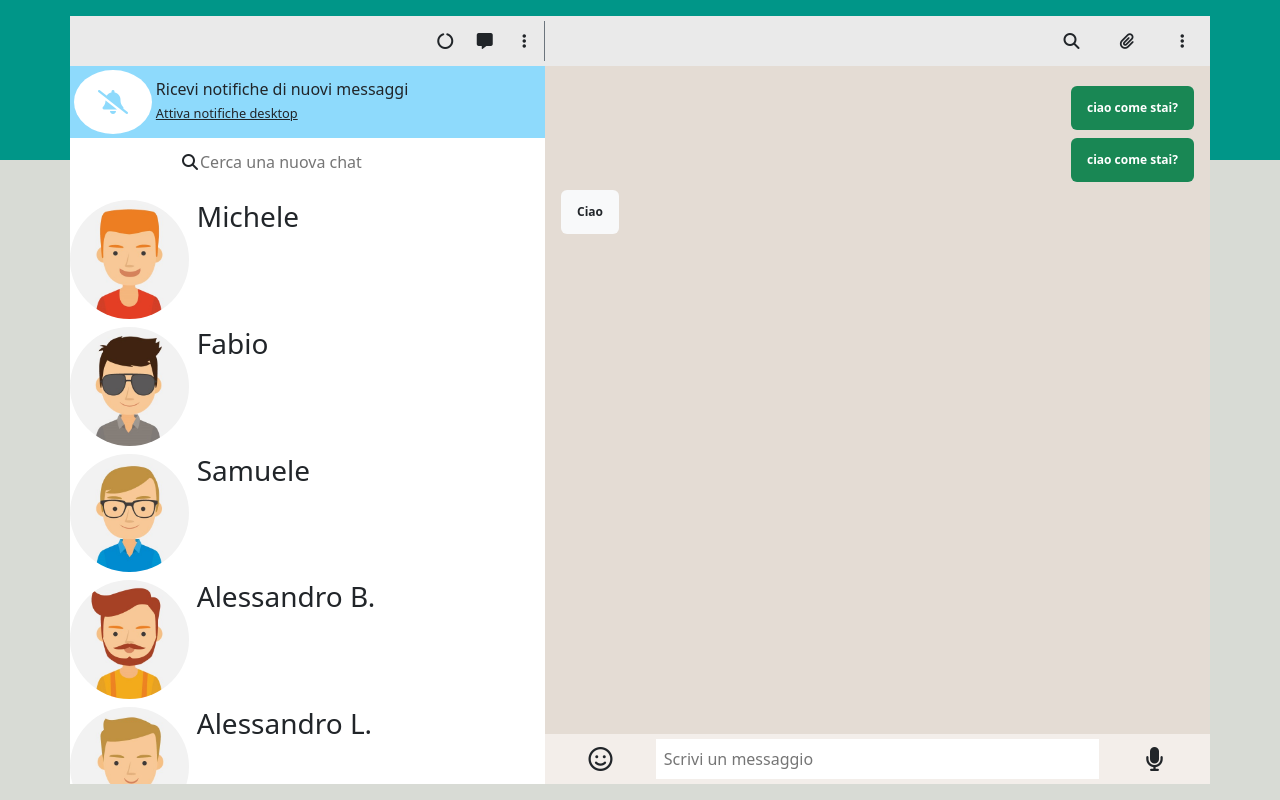
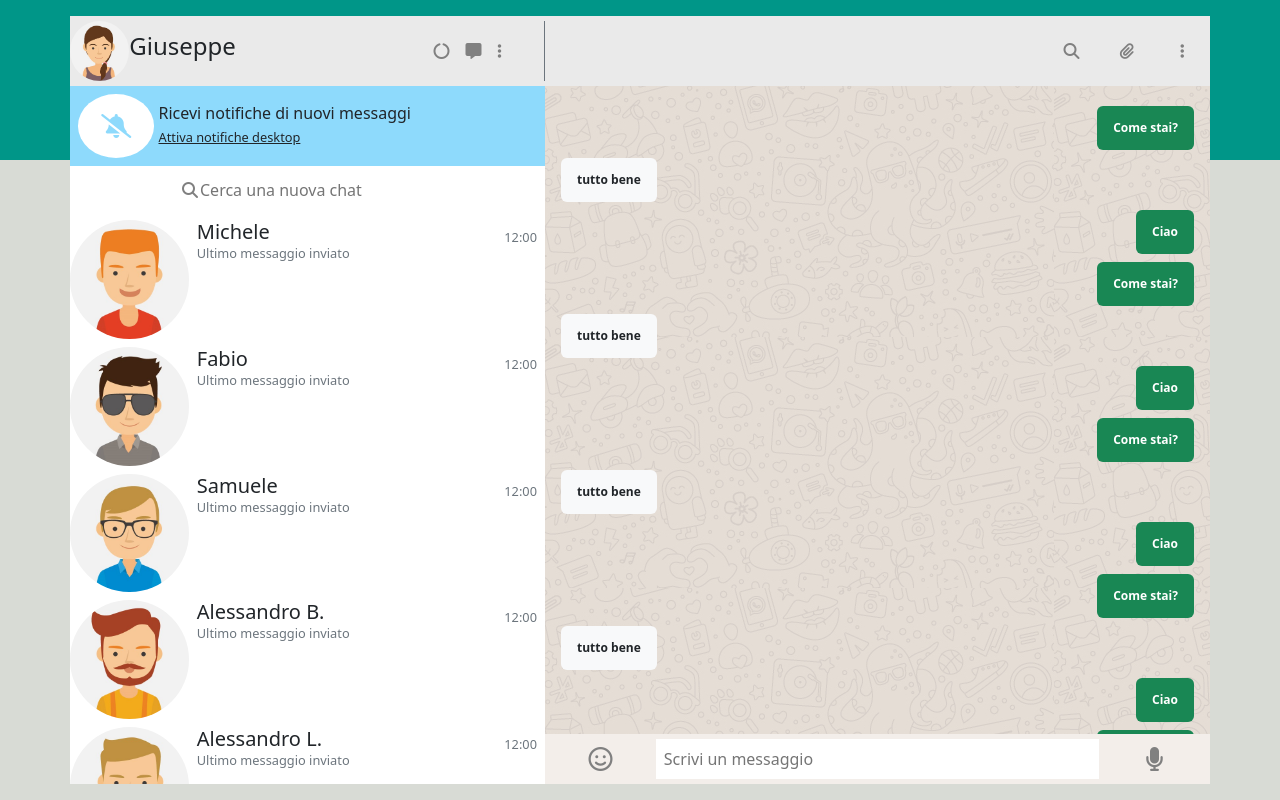
Before and after one commit to GiuseppeDeRosa1992/vue-boolzapp, a plain HTML site: page index.html in a window 1280 px wide. Drawn offline with nearby package versions, Linux system fonts and the light colour scheme.

Commit message:
added template v-for

```diff
--- a/css/style.css
+++ b/css/style.css
@@ -8,7 +8,7 @@
     height: 100vh;
 }
 
-.my-f-size {
+.my-fs {
     font-size: 0.8rem;
 }
 
@@ -22,16 +22,24 @@
 .hover:hover {
     background-color: #E9EBEB;
 }
+
+i {
+    color: gray;
+}
+
+i:hover {
+    color: black;
+}
 /********************** CSS MAIN-TOP ***********************/
 
 .main-top {
-    height: 50px;
+    height: 70px;
     background-color: #EAEAEA;
 }
 
 /***************************** CSS MAIN-BOTTOM ********************/
 .main-bottom {
-    height: calc(100vh - 2rem - 50px);
+    height: calc(100vh - 2rem - 70px);
 }
 
 .main-bottom div.col-5 > div.search {
@@ -48,7 +56,7 @@
 
 .main-bottom div.col-7 > div.received-message {
     height: calc(100% - 50px);
-    background-color: #E4DCD4;
+    background-image: url(../img/mine.jpg);
 }
 
 .main-bottom div.col-7 > div.send-message {
--- a/index.html
+++ b/index.html
@@ -32,25 +32,21 @@
             <main>
                 <div class="main-top row m-0 align-items-center">
                     <div class="col-5 p-0 border-end border-secondary">
-                        <div class="row m-0">
-                            <div class="col-9 px-0 py-2">
-                                <!-- qui va il nome da vue.js -->
+                        <div class="row m-0 justify-content-between align-items-center">
+                            <div class="col-6 p-0">
+                                <img src="./img/avatar_io.jpg" alt="" class="w-25 rounded-circle">
+                                <h4 class="m-0 p-0 d-inline-block"> Giuseppe </h4>
                             </div>
-                            <div class="col-1 px-0 py-2 text-center">
-                                <i class="fa-solid fa-circle-notch"></i>
-                            </div>
-                            <div class="col-1 px-0 py-2 text-center">
-                                <i class="fa-solid fa-message"></i>
-                            </div>
-                            <div class="col-1 px-0 py-2 text-center">
-                                <i class="fa-solid fa-ellipsis-vertical"></i>
+                            <div class="col-3 p-0">
+                                <i class="fa-solid fa-circle-notch px-2"></i>
+                                <i class="fa-solid fa-message px-2"></i>
+                                <i class="fa-solid fa-ellipsis-vertical px-2"></i>
                             </div>
                         </div>
                     </div>
                     <div class="col-7 p-0">
                         <div class="row m-0">
-                            <div class="col-9 p-0 py-2">
-                                <!-- qui va il nome da vue.js -->
+                            <div class="col-9 p-0">
                             </div>
                             <div class="col-1 p-0 py-2 text-center">
                                 <i class="fa-solid fa-magnifying-glass"></i>
@@ -68,13 +64,13 @@
                     <!-- colonna da 5 che ha dentro cerca notifiche e contatti -->
                     <div class="col-5 p-0 bg-white h-100">
                         <div class="search">
-                            <div class="notifications row m-0 p-1 align-items-center">
+                            <div class="notifications row m-0 p-2 align-items-center">
                                 <div class="col-2 p-1 text-center my-badge">
                                     <i class="fa-solid fa-bell-slash fa-xl"></i>
                                 </div>
                                 <div class="col-10 p-1">
                                     <h6 class="m-0">Ricevi notifiche di nuovi messaggi</h6>
-                                    <span class="text-decoration-underline m-0 my-f-size">Attiva notifiche
+                                    <span class="text-decoration-underline m-0 my-fs">Attiva notifiche
                                         desktop</span>
                                 </div>
                             </div>
@@ -88,31 +84,89 @@
                         </div>
                         <!-- lista contatti -->
                         <div class="contacts row m-0 overflow-y-scroll">
-                            <div class="col-12 p-0" v-for="persona, i in contacts">
-                                <div class="row m-0 py-1 hover">
-                                    <div class="col-3 p-0">
-                                        <img :src="persona.avatar" alt="" class="img-fluid rounded-circle">
+                            <div class="col-12 p-0">
+                                <template v-for="persona, i in contacts">
+                                    <div class="row m-0 py-1 hover" @click="">
+                                        <div class="col-3 p-0">
+                                            <img :src="persona.avatar" alt="" class="img-fluid rounded-circle">
+                                        </div>
+                                        <div class="col-7 p-0 px-2">
+                                            <h3 class="m-0 fs-5"> {{persona.name}} </h3>
+                                            <p class="text-secondary my-fs m-0"> {{lastMessage}} </p>
+                                        </div>
+                                        <div class="col-2 p-0 text-end">
+                                            <p class="text-secondary my-fs m-0 p-2"> {{hoursMessage}} </p>
+                                        </div>
                                     </div>
-                                    <div class="col-9 p-0 px-2">
-                                        <h3 class="m-0"> {{persona.name}} </h3>
-                                    </div>
-                                </div>
+                                </template>
                             </div>
                         </div>
                     </div>
                     <!-- colonna da 7 che ha dentro ricezione messaggi e invio messaggi -->
-                    <div class="col-7 p-0">
+                    <div class="col-7 p-0 h-100">
                         <!-- ricezione messaggi -->
                         <div class="received-message row m-0 overflow-y-scroll">
-                            <div class="col-12 received-message-user p-3 ">
+                            <div class="col-12 received-message-user p-3">
+
                                 <div class="col-12 text-end py-1">
-                                    <div class="badge bg-success p-3">ciao come stai?</div>
+                                    <div class="badge bg-success p-3">Come stai?</div>
+                                </div>
+                                <div class="col-12 py-1">
+                                    <div class="badge bg-light text-dark p-3">tutto bene</div>
                                 </div>
                                 <div class="col-12 text-end py-1">
-                                    <div class="badge bg-success p-3">ciao come stai?</div>
+                                    <div class="badge bg-success p-3">Ciao</div>
+                                </div>
+                                <div class="col-12 text-end py-1">
+                                    <div class="badge bg-success p-3">Come stai?</div>
                                 </div>
                                 <div class="col-12 py-1">
-                                    <div class="badge bg-light text-dark p-3">Ciao</div>
+                                    <div class="badge bg-light text-dark p-3">tutto bene</div>
+                                </div>
+                                <div class="col-12 text-end py-1">
+                                    <div class="badge bg-success p-3">Ciao</div>
+                                </div>
+                                <div class="col-12 text-end py-1">
+                                    <div class="badge bg-success p-3">Come stai?</div>
+                                </div>
+                                <div class="col-12 py-1">
+                                    <div class="badge bg-light text-dark p-3">tutto bene</div>
+                                </div>
+                                <div class="col-12 text-end py-1">
+                                    <div class="badge bg-success p-3">Ciao</div>
+                                </div>
+                                <div class="col-12 text-end py-1">
+                                    <div class="badge bg-success p-3">Come stai?</div>
+                                </div>
+                                <div class="col-12 py-1">
+                                    <div class="badge bg-light text-dark p-3">tutto bene</div>
+                                </div>
+                                <div class="col-12 text-end py-1">
+                                    <div class="badge bg-success p-3">Ciao</div>
+                                </div>
+                                <div class="col-12 text-end py-1">
+                                    <div class="badge bg-success p-3">Come stai?</div>
+                                </div>
+                                <div class="col-12 py-1">
+                                    <div class="badge bg-light text-dark p-3">tutto bene</div>
+                                </div>
+                                <div class="col-12 text-end py-1">
+                                    <div class="badge bg-success p-3">Ciao</div>
+                                </div>
+                                <div class="col-12 text-end py-1">
+                                    <div class="badge bg-success p-3">Come stai?</div>
+                                </div>
+                                <div class="col-12 py-1">
+                                    <div class="badge bg-light text-dark p-3">tutto bene</div>
+                                </div>
+                                <div class="col-12 text-end py-1">
+                                    <div class="badge bg-success p-3">Ciao</div>
+                                </div>
+                                <div class="col-12 text-end py-1">
+                                    <div class="badge bg-success p-3">Come stai?</div>
+                                </div>
+                                <div class="col-12 py-1">
+                                    <div class="badge bg-light text-dark p-3">tutto bene</div>
                                 </div>
                             </div>
                         </div>
--- a/js/main.js
+++ b/js/main.js
@@ -1,9 +1,6 @@
-const { createApp } = Vue
 
-createApp({
-  data() {
-    return {
-      contacts: [
+//Lista con variabile che richiamo in data return di vue.js
+const contacts = [
     {
         name: 'Michele',
         avatar: './img/avatar_1.jpg',
@@ -166,6 +163,14 @@
         ],
     }
 ]
+const { createApp } = Vue
+
+createApp({
+    data() {
+        return {
+            lastMessage: "Ultimo messaggio inviato",
+            hoursMessage: "12:00",
+            contacts
         }
     },
     methods: {
```
Lines whose indentation alone changed are shown as unchanged.
